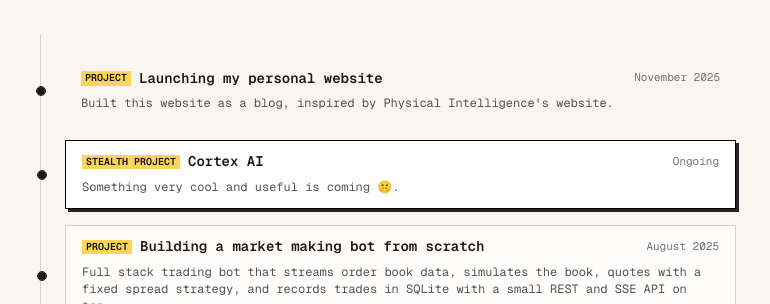
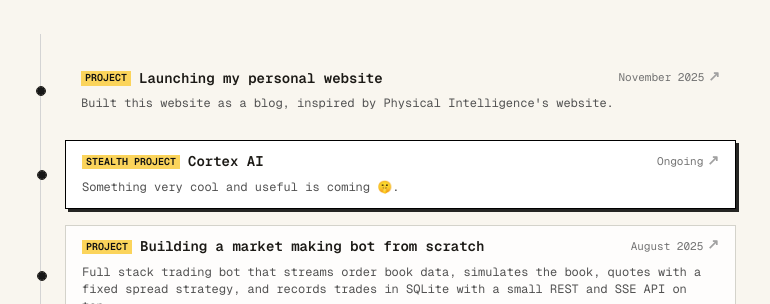
Before and after one commit to nilsvselte/CV_simple, a Next.js app in the folder cv_simple/: page / in a window 1280 px wide. Shown: the part 269-573 px from the top of the page, without its empty margins (0-770 px from the left). Built offline with nearby package versions, Linux system fonts and the light colour scheme.

Commit message:
add indicator arrow for posts with associated blog posts.

```diff
--- a/cv_simple/app/page.tsx
+++ b/cv_simple/app/page.tsx
@@ -124,9 +124,14 @@ export default function Home() {
                             {renderTitleParts(titleParts)}
                           </div>
                         </div>
-                        <time className="text-[11px] text-neutral-500">
-                          {date}
-                        </time>
+                        <div className="flex items-center gap-1 text-[11px] text-neutral-500">
+                          <time>{date}</time>
+                          {hasLink && (
+                            <span className="relative -top-0.5 text-sm font-semibold leading-none text-neutral-400 transition-colors group-hover:text-neutral-700">
+                              ↗
+                            </span>
+                          )}
+                        </div>
                       </div>
                       <p className="mt-2 text-[12px] text-neutral-600">
                         {description}
```
